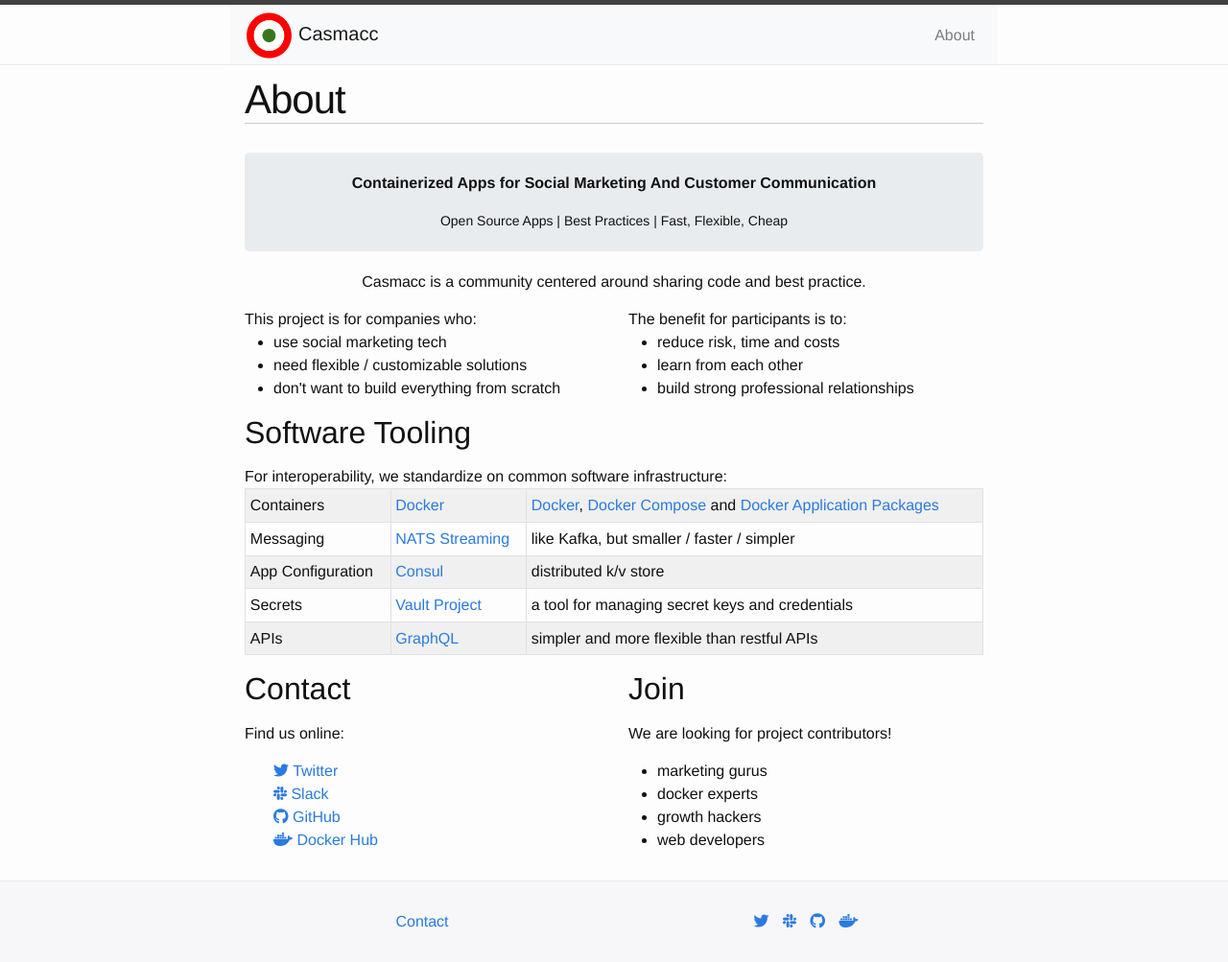
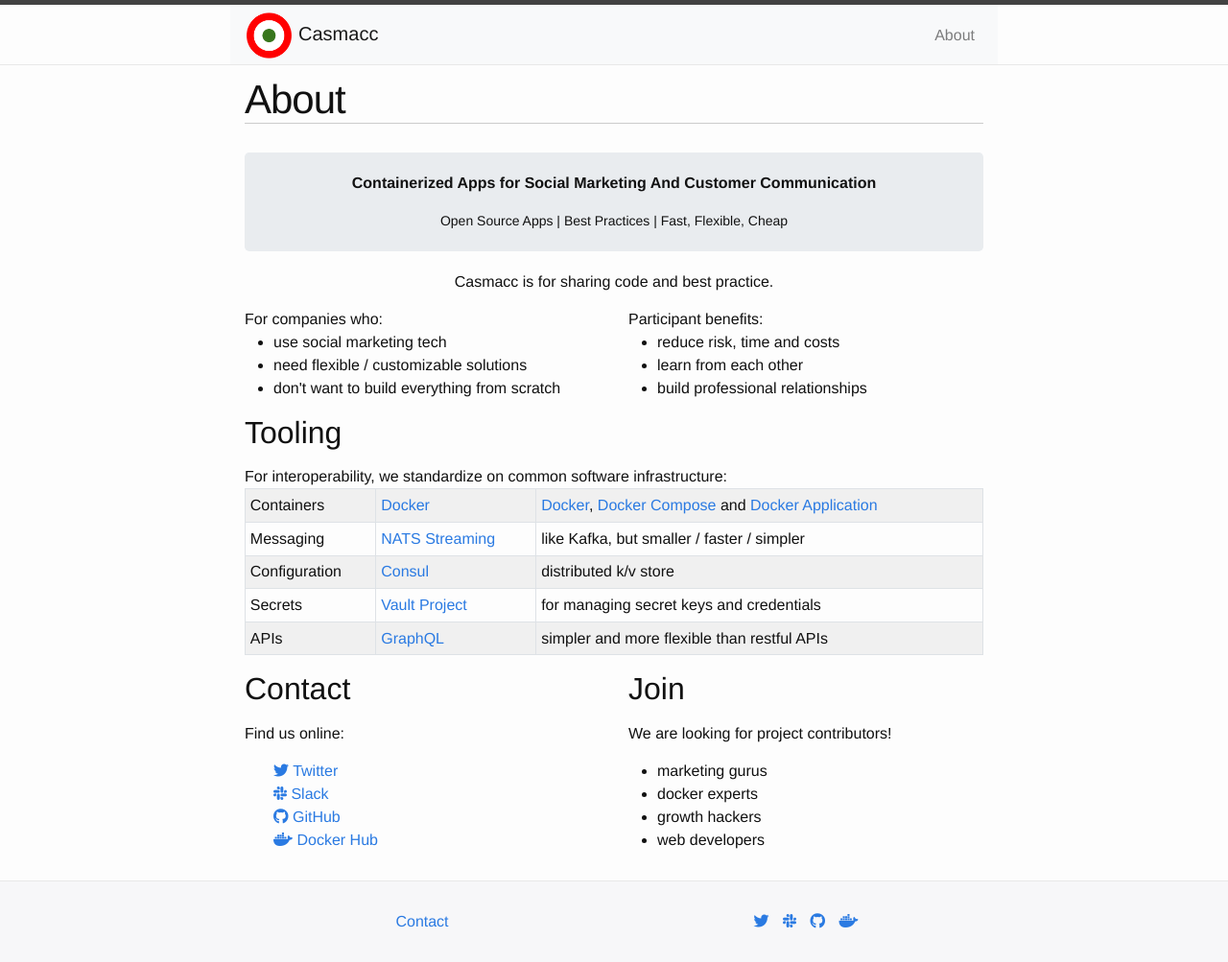
Before and after one commit to casmacc/website, a Jekyll site: the page built from docs/pages/about.html, in a window 1280 px wide. Shown: the whole page at 96% size. Built offline with Jekyll 4.4.1, drawn with Linux system fonts in a browser that asks for light colours; nearby versions of some CDN libraries.

Commit message:
Update the about page

```diff
--- a/docs/pages/about.html
+++ b/docs/pages/about.html
@@ -19,13 +19,13 @@
 
 <div class='text-center'>
   <p>
-  Casmacc is a community centered around sharing code and best practice.
+  Casmacc is for sharing code and best practice.
   </p>
 </div>
 
 <div class='row'>
   <div class="col-md-6">
-    This project is for companies who:
+    For companies who:
     <ul>
       <li>use social marketing tech</li>
       <li>need flexible / customizable solutions</li>
@@ -33,16 +33,16 @@
     </ul>
   </div>
   <div class="col-md-6">
-    The benefit for participants is to:
+    Participant benefits:
     <ul>
       <li>reduce risk, time and costs</li>
       <li>learn from each other</li>
-      <li>build strong professional relationships</li>
+      <li>build professional relationships</li>
     </ul>
   </div>
 </div>
 
-<h2>Software Tooling</h2>
+<h2>Tooling</h2>
 
 For interoperability, we standardize on common software infrastructure:
 <table class='table table-sm'>
@@ -54,7 +54,7 @@
     <td>
       <a href="https://www.docker.com/">Docker</a>,
       <a href="https://docs.docker.com/compose/">Docker Compose</a> and
-      <a href="https://blog.docker.com/2018/07/making-application-collaboration-easier-docker-application-packages/">Docker Application Packages</a>
+      <a href="https://blog.docker.com/2018/07/making-application-collaboration-easier-docker-application-packages/">Docker Application</a>
     </td>
   </tr>
   <tr>
@@ -67,7 +67,7 @@
     </td>
   </tr>
   <tr>
-    <td>App Configuration</td>
+    <td>Configuration</td>
     <td>
       <a href="https://www.consul.io/">Consul</a>
     </td>
@@ -81,7 +81,7 @@
       <a href="https://www.vaultproject.io/">Vault Project</a>
     </td>
     <td>
-      a tool for managing secret keys and credentials
+      for managing secret keys and credentials
     </td>
   </tr>
   <tr>
```
